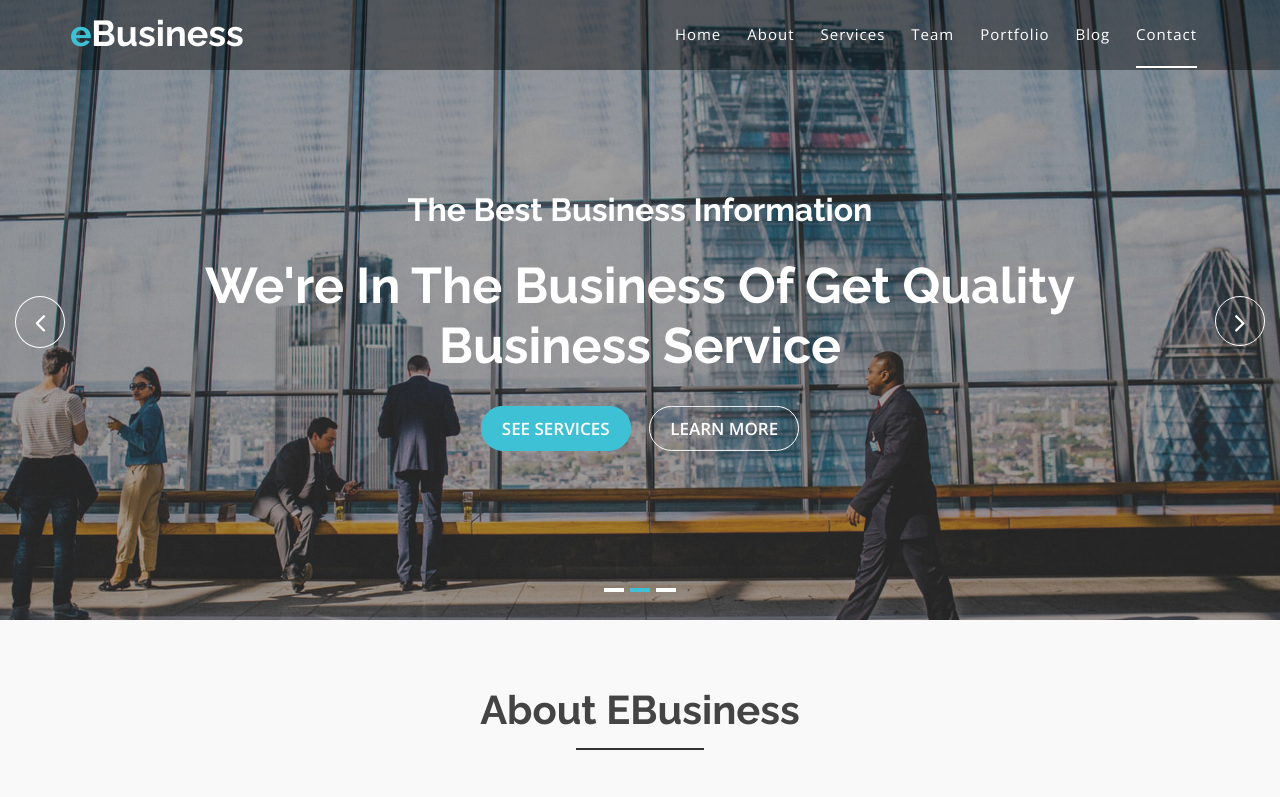
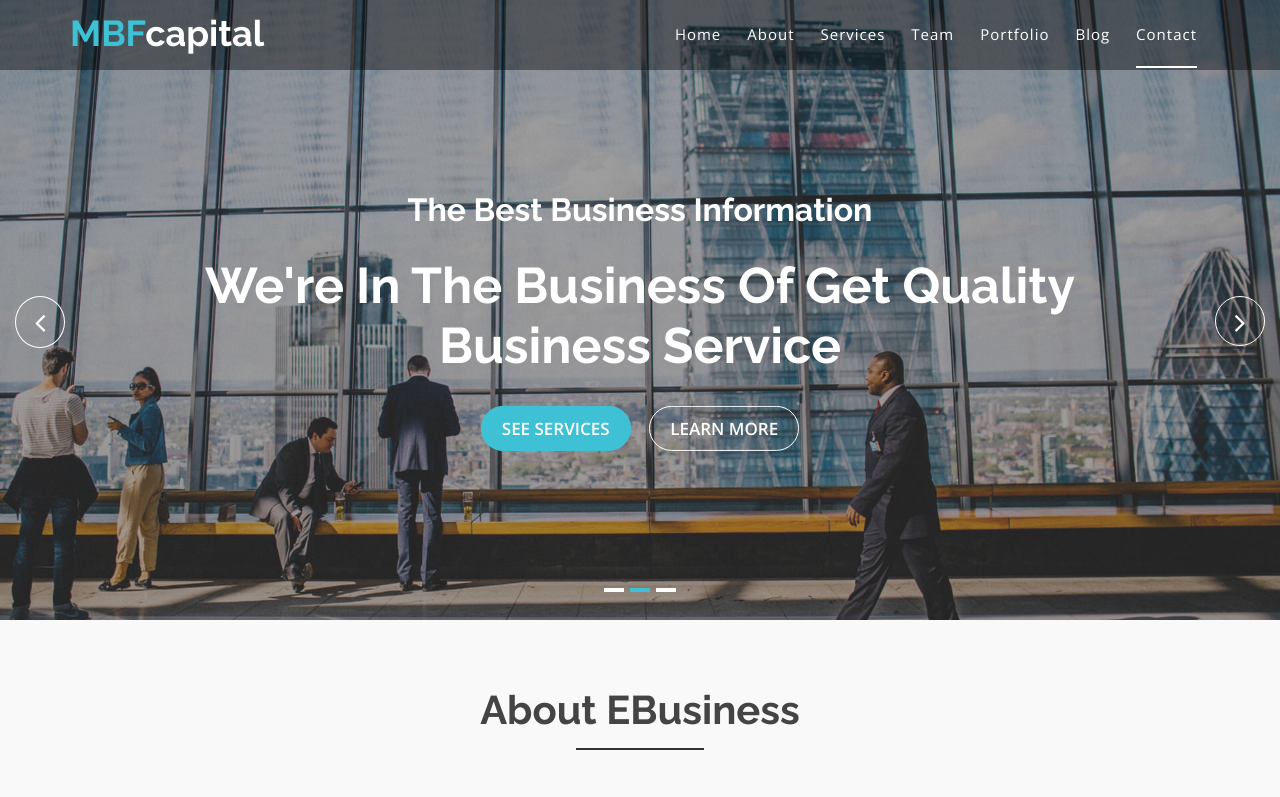
Before and after one commit to KarmaDev7/Theme2, a plain HTML site: page index.html in a window 1280 px wide. Shown: the top 797 px of the page. Drawn offline with nearby package versions, Linux system fonts and the light colour scheme; some packages are replaced by stand-ins of ours.

Commit message:
Modify for client presentation

```diff
--- a/index.html
+++ b/index.html
@@ -2,7 +2,7 @@
 <html lang="en">
 <head>
   <meta charset="utf-8">
-  <title>eBusiness Bootstrap Template</title>
+  <title>MBF Capital</title>
   <meta content="width=device-width, initial-scale=1.0" name="viewport">
   <meta content="" name="keywords">
   <meta content="" name="description">
@@ -65,7 +65,7 @@
 									</button>
                 <!-- Brand -->
                 <a class="navbar-brand page-scroll sticky-logo" href="index.html">
-                  <h1><span>e</span>Business</h1>
+                  <h1><span>MBF</span>capital</h1>
                   <!-- Uncomment below if you prefer to use an image logo -->
                   <!-- <img src="img/logo.png" alt="" title=""> -->
 								</a>
```
